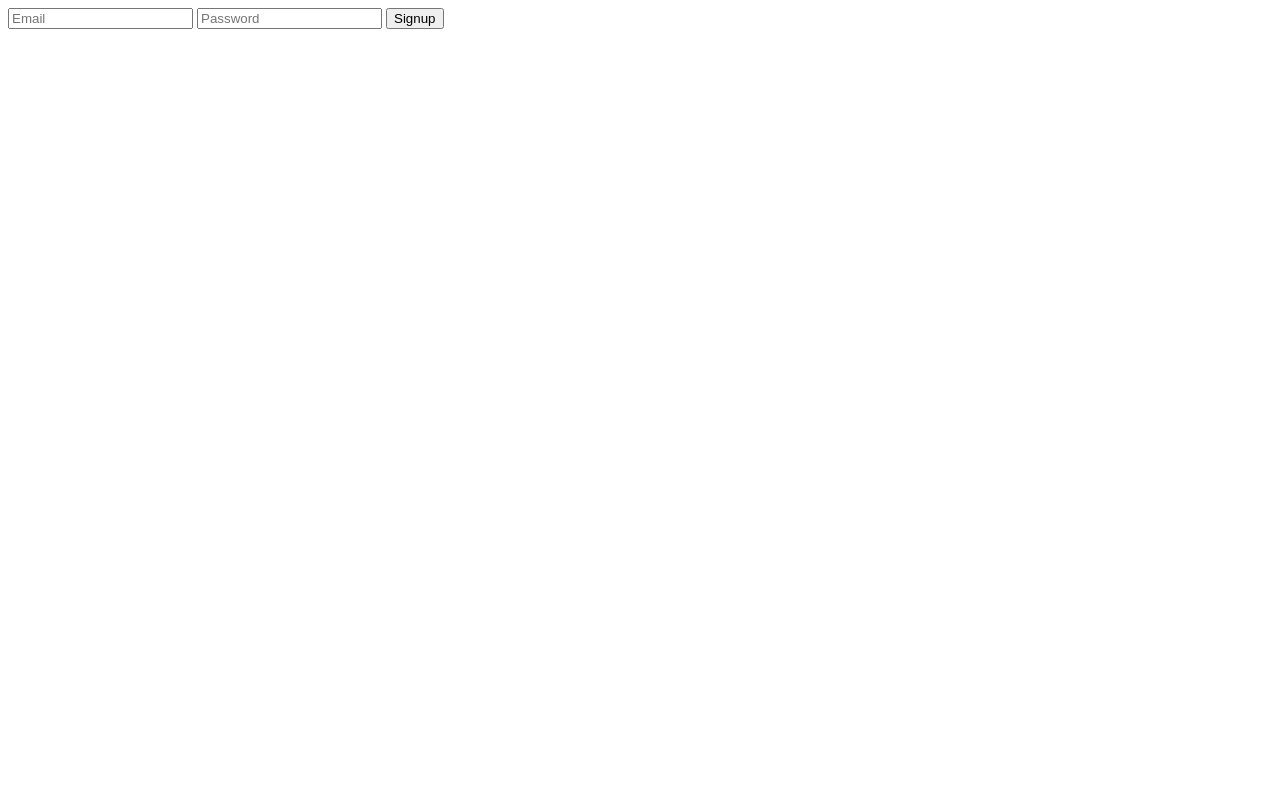
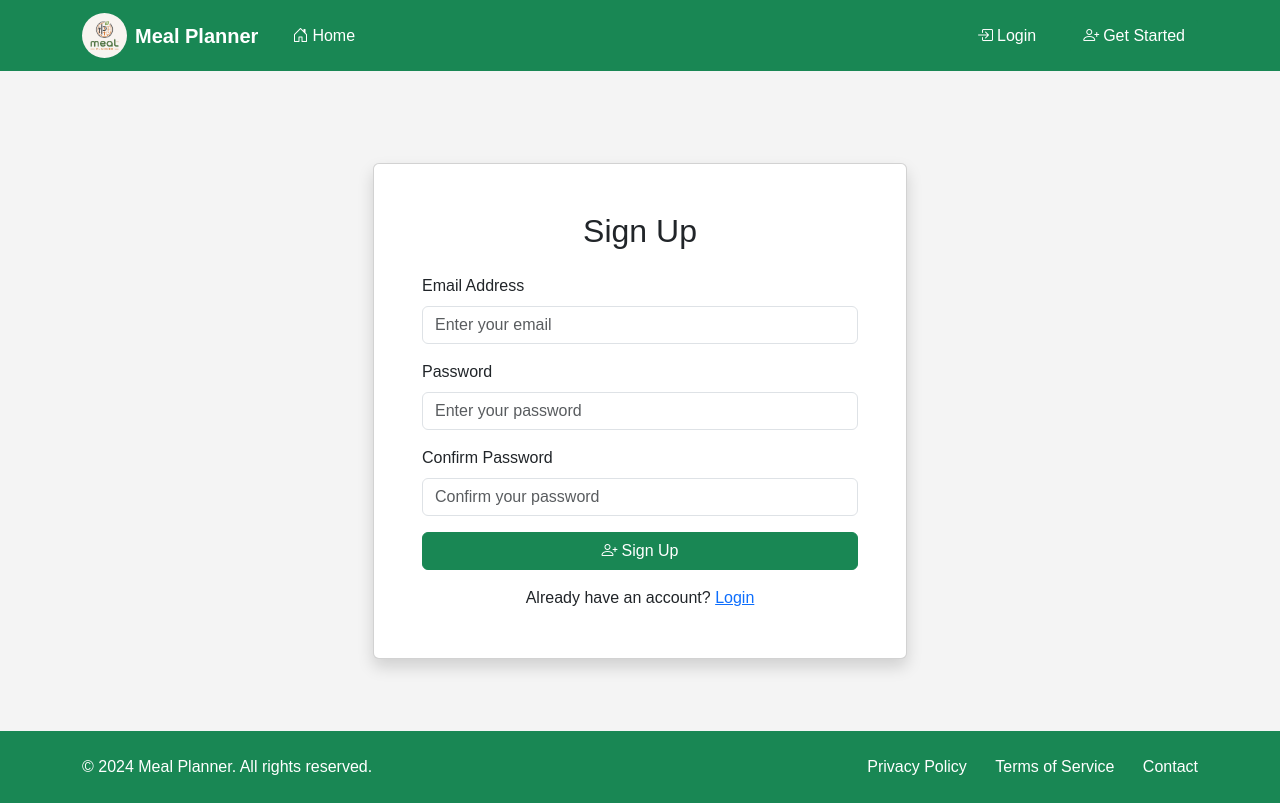
Before and after one commit to abdul1ah33/meal_planner, a Flask app: page /auth/signup in a window 1280 px wide. Before the commit the page is almost empty. Before the commit the page ends 29 px from the top, so only its background shows below. Run offline with Flask 3, Linux system fonts and the light colour scheme.

Commit message:
edit the layout and contnt of sign up page

```diff
--- a/templates/auth/signup.html
+++ b/templates/auth/signup.html
@@ -1,22 +1,51 @@
-<!DOCTYPE html>
-<html>
-<head>
-    <title>Signup</title>
-</head>
-<body>
-    {% with messages = get_flashed_messages(with_categories=True) %}
+{% extends 'base.html' %}
+
+{% block content %}
+<div class="container py-5">
+    <div class="row justify-content-center">
+        <div class="col-md-6">
+            <div class="card shadow">
+                <div class="card-body p-5">
+                    <h2 class="card-title text-center mb-4">Sign Up</h2>
+
+                    <!-- Flash Messages -->
+                    {% with messages = get_flashed_messages(with_categories=true) %}
                         {% if messages %}
-            <ul>
                             {% for category, message in messages %}
-                    <li class="{{ category }}">{{ message }}</li>
+                                <div class="alert alert-{{ category }} alert-dismissible fade show" role="alert">
+                                    {{ message }}
+                                    <button type="button" class="btn-close" data-bs-dismiss="alert"></button>
+                                </div>
                             {% endfor %}
-            </ul>
                         {% endif %}
                     {% endwith %}
-    <form method="POST">
-        <input type="email" name="email" placeholder="Email" required>
-        <input type="password" name="password" placeholder="Password" required>
-        <button type="submit">Signup</button>
+
+                    <!-- Signup Form -->
+                    <form method="POST" action="{{ url_for('auth.signup') }}">
+                        <div class="mb-3">
+                            <label for="email" class="form-label">Email Address</label>
+                            <input type="email" class="form-control" id="email" name="email" placeholder="Enter your email" required>
+                        </div>
+                        <div class="mb-3">
+                            <label for="password" class="form-label">Password</label>
+                            <input type="password" class="form-control" id="password" name="password" placeholder="Enter your password" required>
+                        </div>
+                        <div class="mb-3">
+                            <label for="confirm_password" class="form-label">Confirm Password</label>
+                            <input type="password" class="form-control" id="confirm_password" name="confirm_password" placeholder="Confirm your password" required>
+                        </div>
+                        <div class="d-grid mb-3">
+                            <button type="submit" class="btn btn-success">
+                                <i class="bi bi-person-plus me-1"></i>Sign Up
+                            </button>
+                        </div>
+                        <div class="text-center">
+                            <p class="mb-0">Already have an account? <a href="{{ url_for('auth.login') }}">Login</a></p>
+                        </div>
                     </form>
-</body>
-</html>
+                </div>
+            </div>
+        </div>
+    </div>
+</div>
+{% endblock %}
```
Lines whose indentation alone changed are shown as unchanged.
